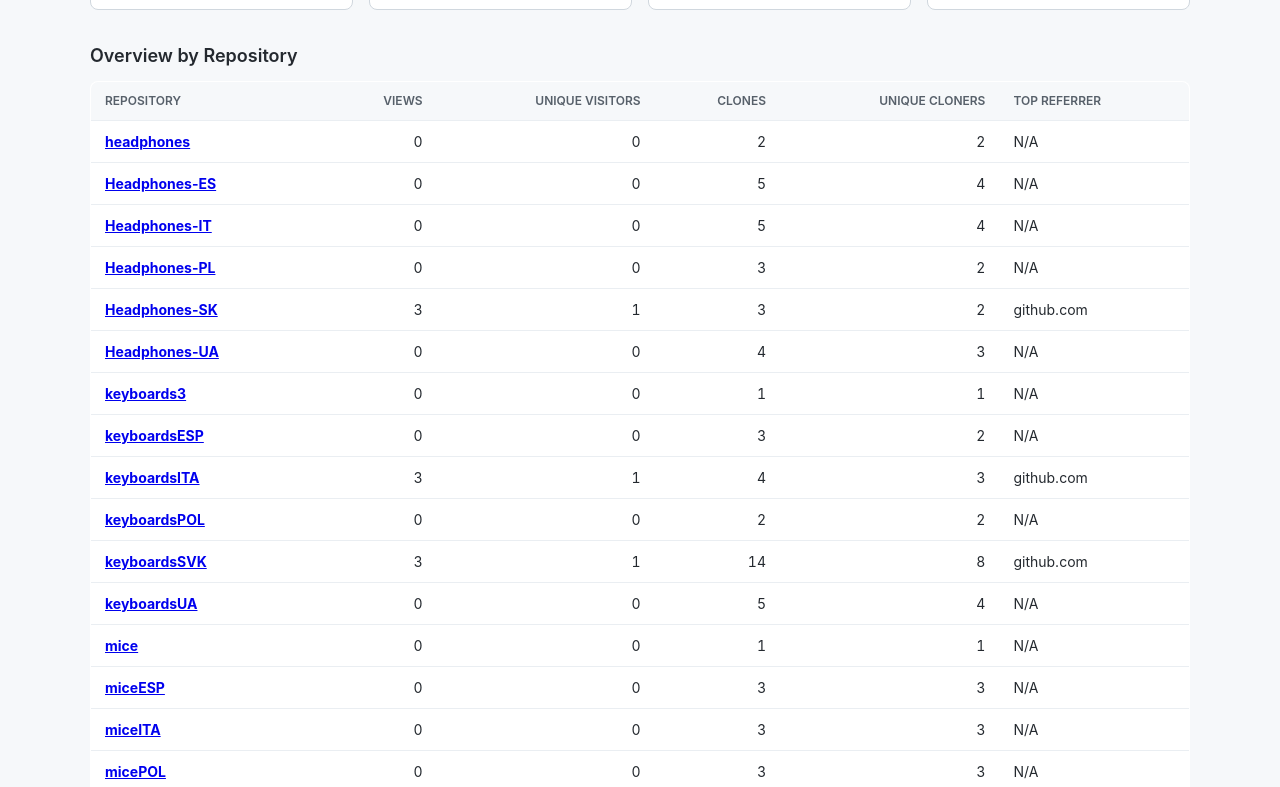
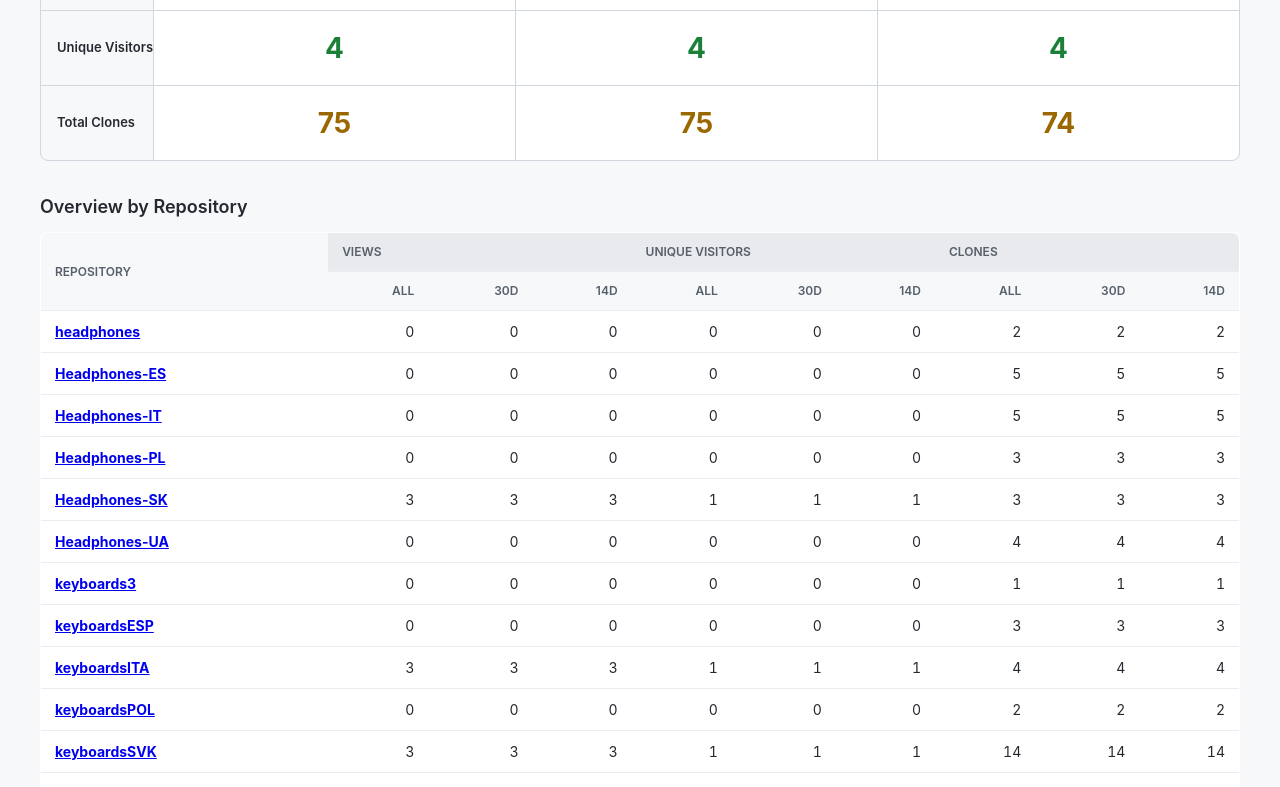
Before and after one commit to audiotesting/traffic_stats, a plain HTML site: page docs/index.html in a window 1280 px wide. Shown: the part 258-1045 px from the top of the page. Drawn offline with Linux system fonts and the light colour scheme.

Commit message:
Update index.html

```diff
--- a/docs/index.html
+++ b/docs/index.html
@@ -14,25 +14,49 @@
             padding: 24px;
             line-height: 1.5;
         }
-        .container { max-width: 1100px; margin: 0 auto; }
+        .container { max-width: 1200px; margin: 0 auto; }
         h1 { font-size: 26px; margin-bottom: 4px; }
         .subtitle { color: #57606a; margin-bottom: 20px; font-size: 14px; }
         .updated { color: #57606a; font-size: 12px; margin-bottom: 24px; font-style: italic; }
 
-        /* Summary Cards */
-        .cards { display: grid; grid-template-columns: repeat(auto-fit, minmax(220px, 1fr)); gap: 16px; margin-bottom: 32px; }
-        .card {
-            background: white;
+        /* 3x3 Grid */
+        .metrics-grid {
+            display: grid;
+            grid-template-columns: auto 1fr 1fr 1fr;
+            gap: 1px;
+            background: #d0d7de;
             border: 1px solid #d0d7de;
             border-radius: 8px;
-            padding: 20px;
+            overflow: hidden;
+            margin-bottom: 32px;
         }
-        .card-label { font-size: 12px; color: #57606a; text-transform: uppercase; letter-spacing: 0.5px; margin-bottom: 4px; }
-        .card-value { font-size: 36px; font-weight: 700; }
-        .card-value.blue { color: #0969da; }
-        .card-value.green { color: #1a7f37; }
-        .card-value.orange { color: #9a6700; }
-        .card-value.purple { color: #8250df; }
+        .grid-cell {
+            background: white;
+            padding: 16px;
+            text-align: center;
+        }
+        .grid-header {
+            background: #f6f8fa;
+            font-weight: 600;
+            font-size: 12px;
+            text-transform: uppercase;
+            color: #57606a;
+            padding: 12px;
+        }
+        .grid-row-label {
+            background: #f6f8fa;
+            font-weight: 600;
+            font-size: 13px;
+            color: #24292f;
+            display: flex;
+            align-items: center;
+            padding-left: 16px;
+        }
+        .metric-label { font-size: 11px; color: #57606a; margin-bottom: 4px; text-transform: uppercase; letter-spacing: 0.3px; }
+        .metric-value { font-size: 28px; font-weight: 700; }
+        .metric-value.blue { color: #0969da; }
+        .metric-value.green { color: #1a7f37; }
+        .metric-value.orange { color: #9a6700; }
 
         /* Tables */
         .section-title { font-size: 18px; font-weight: 600; margin: 28px 0 12px; }
@@ -52,6 +76,7 @@
         tr:hover td { background: #f6f8fa; }
         td.num { text-align: right; font-variant-numeric: tabular-nums; }
         th.num { text-align: right; }
+        th.group { background: #e8eaed; }
 
         /* Chart */
         .chart-box {
@@ -91,39 +116,52 @@
         <p class="subtitle">Daily traffic data for all repositories under <a href="https://github.com/audiotesting">github.com/audiotesting</a></p>
         <p class="updated" id="updatedAt">Loading...</p>
 
-        <div class="cards">
-            <div class="card">
-                <div class="card-label">Total Views (14 days)</div>
-                <div class="card-value blue" id="cardViews">—</div>
-            </div>
-            <div class="card">
-                <div class="card-label">Unique Visitors (14 days)</div>
-                <div class="card-value green" id="cardVisitors">—</div>
-            </div>
-            <div class="card">
-                <div class="card-label">Total Clones (14 days)</div>
-                <div class="card-value orange" id="cardClones">—</div>
-            </div>
-            <div class="card">
-                <div class="card-label">Repositories Tracked</div>
-                <div class="card-value purple" id="cardRepos">—</div>
-            </div>
+        <!-- 3x3 Metrics Grid -->
+        <div class="metrics-grid">
+            <div class="grid-cell"></div>
+            <div class="grid-header">All Time</div>
+            <div class="grid-header">30 Days</div>
+            <div class="grid-header">14 Days</div>
+
+            <div class="grid-row-label">Total Views</div>
+            <div class="grid-cell"><div class="metric-value blue" id="viewsAll">—</div></div>
+            <div class="grid-cell"><div class="metric-value blue" id="views30">—</div></div>
+            <div class="grid-cell"><div class="metric-value blue" id="views14">—</div></div>
+
+            <div class="grid-row-label">Unique Visitors</div>
+            <div class="grid-cell"><div class="metric-value green" id="visitorsAll">—</div></div>
+            <div class="grid-cell"><div class="metric-value green" id="visitors30">—</div></div>
+            <div class="grid-cell"><div class="metric-value green" id="visitors14">—</div></div>
+
+            <div class="grid-row-label">Total Clones</div>
+            <div class="grid-cell"><div class="metric-value orange" id="clonesAll">—</div></div>
+            <div class="grid-cell"><div class="metric-value orange" id="clones30">—</div></div>
+            <div class="grid-cell"><div class="metric-value orange" id="clones14">—</div></div>
         </div>
 
         <h2 class="section-title">Overview by Repository</h2>
         <table>
             <thead>
                 <tr>
-                    <th>Repository</th>
-                    <th class="num">Views</th>
-                    <th class="num">Unique Visitors</th>
-                    <th class="num">Clones</th>
-                    <th class="num">Unique Cloners</th>
-                    <th>Top Referrer</th>
+                    <th rowspan="2">Repository</th>
+                    <th colspan="3" class="group">Views</th>
+                    <th colspan="3" class="group">Unique Visitors</th>
+                    <th colspan="3" class="group">Clones</th>
+                </tr>
+                <tr>
+                    <th class="num">All</th>
+                    <th class="num">30d</th>
+                    <th class="num">14d</th>
+                    <th class="num">All</th>
+                    <th class="num">30d</th>
+                    <th class="num">14d</th>
+                    <th class="num">All</th>
+                    <th class="num">30d</th>
+                    <th class="num">14d</th>
                 </tr>
             </thead>
             <tbody id="overviewBody">
-                <tr><td colspan="6" class="loading">Loading data...</td></tr>
+                <tr><td colspan="10" class="loading">Loading data...</td></tr>
             </tbody>
         </table>
 
@@ -159,6 +197,30 @@
                     });
                 });
             }).catch(function() { return []; });
+        }
+
+        function sumByPeriod(data, valueKey, days) {
+            if (!data || data.length === 0) return 0;
+            var cutoff = new Date();
+            cutoff.setDate(cutoff.getDate() - days);
+            return data.reduce(function(sum, row) {
+                if (!days || new Date(row.date) >= cutoff) {
+                    return sum + (parseInt(row[valueKey]) || 0);
+                }
+                return sum;
+            }, 0);
+        }
+
+        function maxByPeriod(data, valueKey, days) {
+            if (!data || data.length === 0) return 0;
+            var cutoff = new Date();
+            cutoff.setDate(cutoff.getDate() - days);
+            var vals = data.filter(function(row) {
+                return !days || new Date(row.date) >= cutoff;
+            }).map(function(row) {
+                return parseInt(row[valueKey]) || 0;
+            });
+            return vals.length > 0 ? Math.max.apply(null, vals) : 0;
         }
 
         function buildBarChart(data, valKey, labelKey, title) {
@@ -204,69 +266,99 @@
             var summary = await fetchJSON(BASE + '/latest_summary.json');
 
             if (!summary || summary.length === 0) {
-                document.getElementById('overviewBody').innerHTML = '<tr><td colspan="6" class="loading">No data collected yet. The workflow runs daily at 23:00 UTC — check back tomorrow!</td></tr>';
+                document.getElementById('overviewBody').innerHTML = '<tr><td colspan="10" class="loading">No data collected yet. The workflow runs daily at 23:00 UTC — check back tomorrow!</td></tr>';
                 document.getElementById('repoSections').innerHTML = '';
                 return;
             }
 
-            // Cards
-            var totalViews = 0, totalVisitors = 0, totalClones = 0;
-            summary.forEach(function(r) {
-                totalViews += r.views_14d_total || 0;
-                totalVisitors += r.unique_visitors_14d || 0;
-                totalClones += r.clones_14d_total || 0;
+            // Collect all data for aggregation
+            var allRepoData = [];
+            for (var i = 0; i < summary.length; i++) {
+                var repo = summary[i];
+                var views = await fetchCSV(BASE + '/views/' + repo.repository + '.csv');
+                var clones = await fetchCSV(BASE + '/clones/' + repo.repository + '.csv');
+                allRepoData.push({ repo: repo, views: views, clones: clones });
+            }
+
+            // Calculate totals for 3x3 grid
+            var viewsAll = 0, views30 = 0, views14 = 0;
+            var visitorsAll = 0, visitors30 = 0, visitors14 = 0;
+            var clonesAll = 0, clones30 = 0, clones14 = 0;
+
+            allRepoData.forEach(function(rd) {
+                viewsAll += sumByPeriod(rd.views, 'views', null);
+                views30 += sumByPeriod(rd.views, 'views', 30);
+                views14 += sumByPeriod(rd.views, 'views', 14);
+
+                visitorsAll += maxByPeriod(rd.views, 'unique_visitors', null);
+                visitors30 += maxByPeriod(rd.views, 'unique_visitors', 30);
+                visitors14 += maxByPeriod(rd.views, 'unique_visitors', 14);
+
+                clonesAll += sumByPeriod(rd.clones, 'clones', null);
+                clones30 += sumByPeriod(rd.clones, 'clones', 30);
+                clones14 += sumByPeriod(rd.clones, 'clones', 14);
             });
-            document.getElementById('cardViews').textContent = totalViews.toLocaleString();
-            document.getElementById('cardVisitors').textContent = totalVisitors.toLocaleString();
-            document.getElementById('cardClones').textContent = totalClones.toLocaleString();
-            document.getElementById('cardRepos').textContent = summary.length;
+
+            document.getElementById('viewsAll').textContent = viewsAll.toLocaleString();
+            document.getElementById('views30').textContent = views30.toLocaleString();
+            document.getElementById('views14').textContent = views14.toLocaleString();
+            document.getElementById('visitorsAll').textContent = visitorsAll.toLocaleString();
+            document.getElementById('visitors30').textContent = visitors30.toLocaleString();
+            document.getElementById('visitors14').textContent = visitors14.toLocaleString();
+            document.getElementById('clonesAll').textContent = clonesAll.toLocaleString();
+            document.getElementById('clones30').textContent = clones30.toLocaleString();
+            document.getElementById('clones14').textContent = clones14.toLocaleString();
+
             document.getElementById('updatedAt').textContent = 'Last updated: ' + (summary[0].collected_at || '').slice(0, 16).replace('T', ' ') + ' UTC';
 
-            // Overview table
+            // Overview table with time periods
             var tbody = '';
-            summary.forEach(function(r) {
+            allRepoData.forEach(function(rd) {
+                var vAll = sumByPeriod(rd.views, 'views', null);
+                var v30 = sumByPeriod(rd.views, 'views', 30);
+                var v14 = sumByPeriod(rd.views, 'views', 14);
+                var uvAll = maxByPeriod(rd.views, 'unique_visitors', null);
+                var uv30 = maxByPeriod(rd.views, 'unique_visitors', 30);
+                var uv14 = maxByPeriod(rd.views, 'unique_visitors', 14);
+                var cAll = sumByPeriod(rd.clones, 'clones', null);
+                var c30 = sumByPeriod(rd.clones, 'clones', 30);
+                var c14 = sumByPeriod(rd.clones, 'clones', 14);
+
                 tbody += '<tr>';
-                tbody += '<td><strong><a href="https://github.com/audiotesting/' + r.repository + '">' + r.repository + '</a></strong></td>';
-                tbody += '<td class="num">' + (r.views_14d_total || 0) + '</td>';
-                tbody += '<td class="num">' + (r.unique_visitors_14d || 0) + '</td>';
-                tbody += '<td class="num">' + (r.clones_14d_total || 0) + '</td>';
-                tbody += '<td class="num">' + (r.unique_cloners_14d || 0) + '</td>';
-                tbody += '<td>' + (r.top_referrer || '—') + '</td>';
+                tbody += '<td><strong><a href="https://github.com/audiotesting/' + rd.repo.repository + '">' + rd.repo.repository + '</a></strong></td>';
+                tbody += '<td class="num">' + vAll + '</td>';
+                tbody += '<td class="num">' + v30 + '</td>';
+                tbody += '<td class="num">' + v14 + '</td>';
+                tbody += '<td class="num">' + uvAll + '</td>';
+                tbody += '<td class="num">' + uv30 + '</td>';
+                tbody += '<td class="num">' + uv14 + '</td>';
+                tbody += '<td class="num">' + cAll + '</td>';
+                tbody += '<td class="num">' + c30 + '</td>';
+                tbody += '<td class="num">' + c14 + '</td>';
                 tbody += '</tr>';
             });
             document.getElementById('overviewBody').innerHTML = tbody;
 
-            // Per-repo details
+            // Per-repo details (unchanged)
             var sections = '';
-            for (var i = 0; i < summary.length; i++) {
-                var repo = summary[i];
-                var views = await fetchCSV(BASE + '/views/' + repo.repository + '.csv');
-                var clones = await fetchCSV(BASE + '/clones/' + repo.repository + '.csv');
-
+            allRepoData.forEach(function(rd) {
                 sections += '<div class="repo-block">';
-                sections += '<div class="repo-name"><a href="https://github.com/audiotesting/' + repo.repository + '">📁 ' + repo.repository + '</a></div>';
-
-                // Views chart
-                sections += buildBarChart(views, 'views', 'date', 'Daily Page Views');
-
-                // Views table
-                sections += buildTable(views, [
+                sections += '<div class="repo-name"><a href="https://github.com/audiotesting/' + rd.repo.repository + '">📁 ' + rd.repo.repository + '</a></div>';
+                sections += buildBarChart(rd.views, 'views', 'date', 'Daily Page Views');
+                sections += buildTable(rd.views, [
                     { key: 'date', label: 'Date', num: false },
                     { key: 'views', label: 'Views', num: true },
                     { key: 'unique_visitors', label: 'Unique Visitors', num: true }
                 ]);
-
-                // Clones table
-                if (clones.length > 0) {
-                    sections += buildTable(clones, [
+                if (rd.clones.length > 0) {
+                    sections += buildTable(rd.clones, [
                         { key: 'date', label: 'Date', num: false },
                         { key: 'clones', label: 'Clones', num: true },
                         { key: 'unique_cloners', label: 'Unique Cloners', num: true }
                     ]);
                 }
-
                 sections += '</div>';
-            }
+            });
             document.getElementById('repoSections').innerHTML = sections;
         }
 
```
